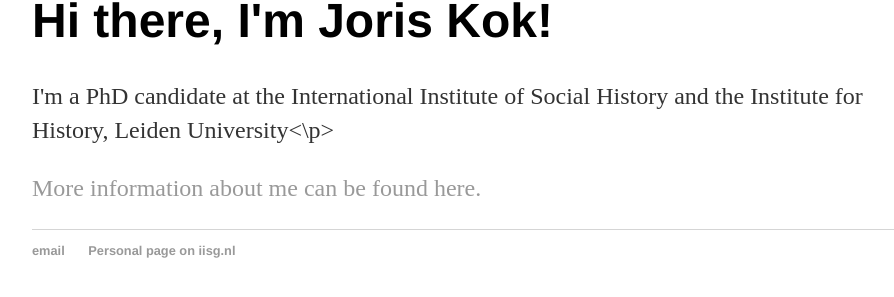
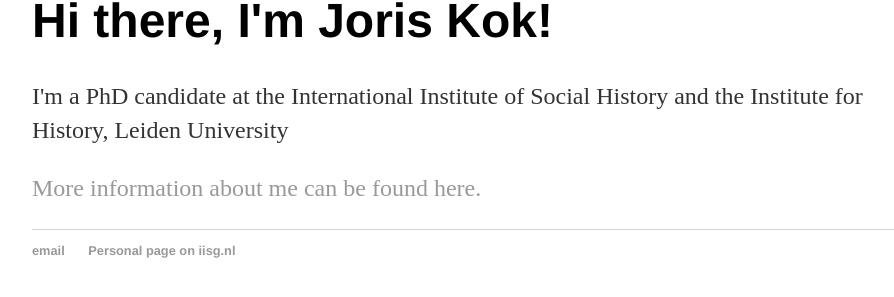
Before and after one commit to kok-joris/kok-joris.github.io, a Jekyll site: the page built from index.html, in a window 1280 px wide. Shown: the part 117-414 px from the top of the page, without its empty margins (160-1054 px from the left). Built offline with Jekyll 4.4.1, drawn with Linux system fonts in a browser that asks for light colours; Markdown is read by kramdown in place of the engine named in the settings.

```diff
--- a/index.html
+++ b/index.html
@@ -4,6 +4,6 @@ title: Joris Kok
 ---
 <div class="blurb">
 	<h1>Hi there, I'm Joris Kok!</h1>
-	<p>I'm a PhD candidate at the International Institute of Social History and the Institute for History, Leiden University<\p>
+	<p>I'm a PhD candidate at the International Institute of Social History and the Institute for History, Leiden University</p>
 	<p><a href="/about">More information about me can be found here.</a></p>
 </div><!-- /.blurb -->
```
